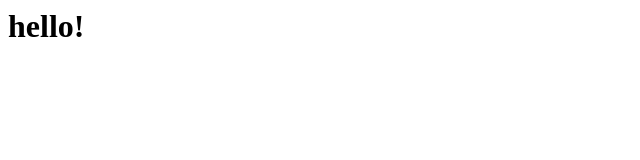
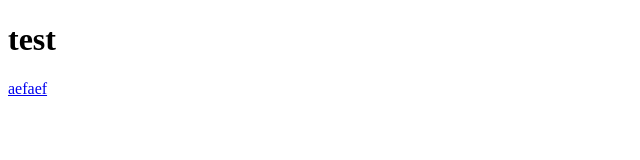
Before and after one commit to inTerynn/interynn.github.io, a plain HTML site: page index.html in a window 1280 px wide. Shown: the whole page, without its empty margins (0-640 px from the left). Drawn offline with Linux system fonts and the light colour scheme.

Commit message:
Update index.html

```diff
--- a/index.html
+++ b/index.html
@@ -1 +1,5 @@
-<h1>hello!</h1>
+<!DOCTYPE html>
+<html>
+  <h1>test</h1>
+  <a href="docs.github.com/en/pages/setting-up-a-github-pages-site-with-jekyll/adding-content-to-your-github-pages-site-using-jekyll">aefaef</a>
+</html>
```
